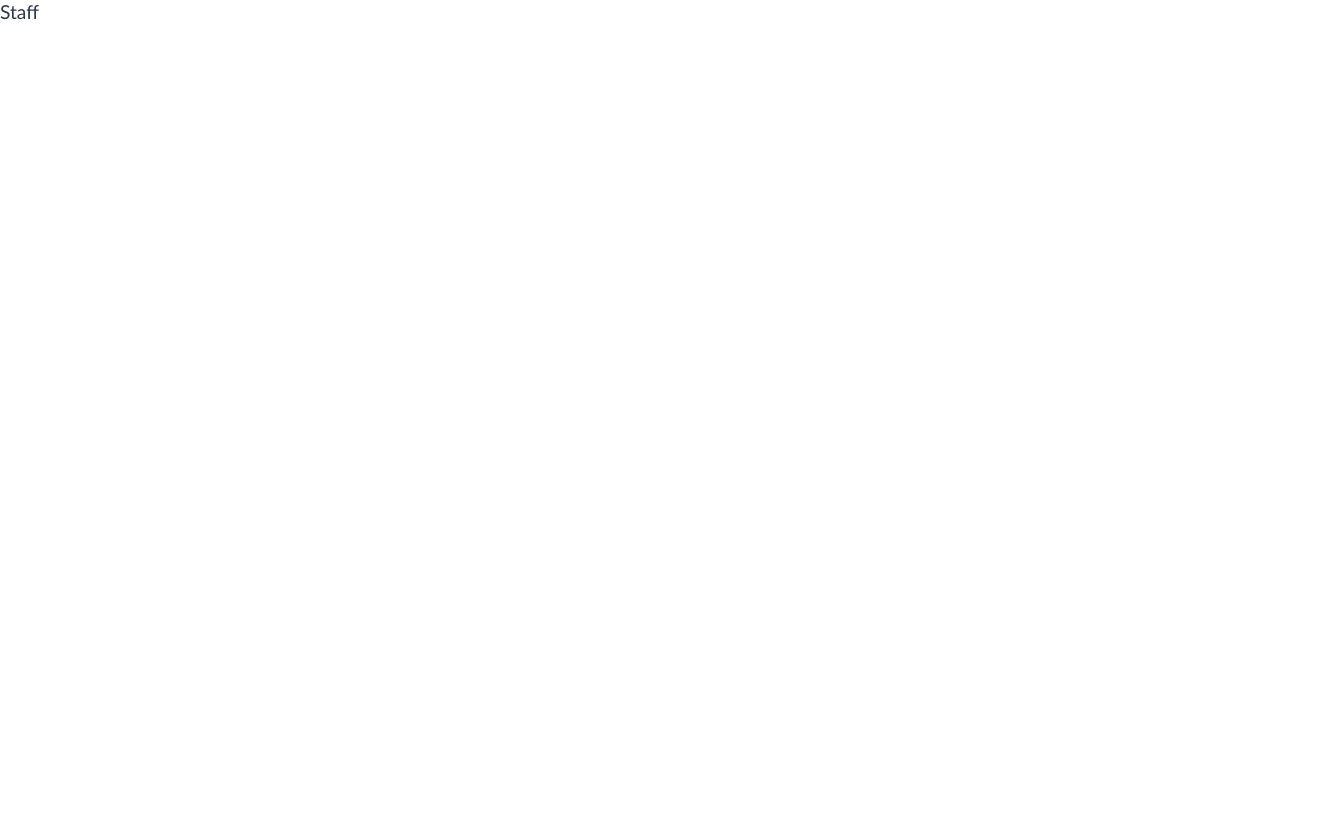
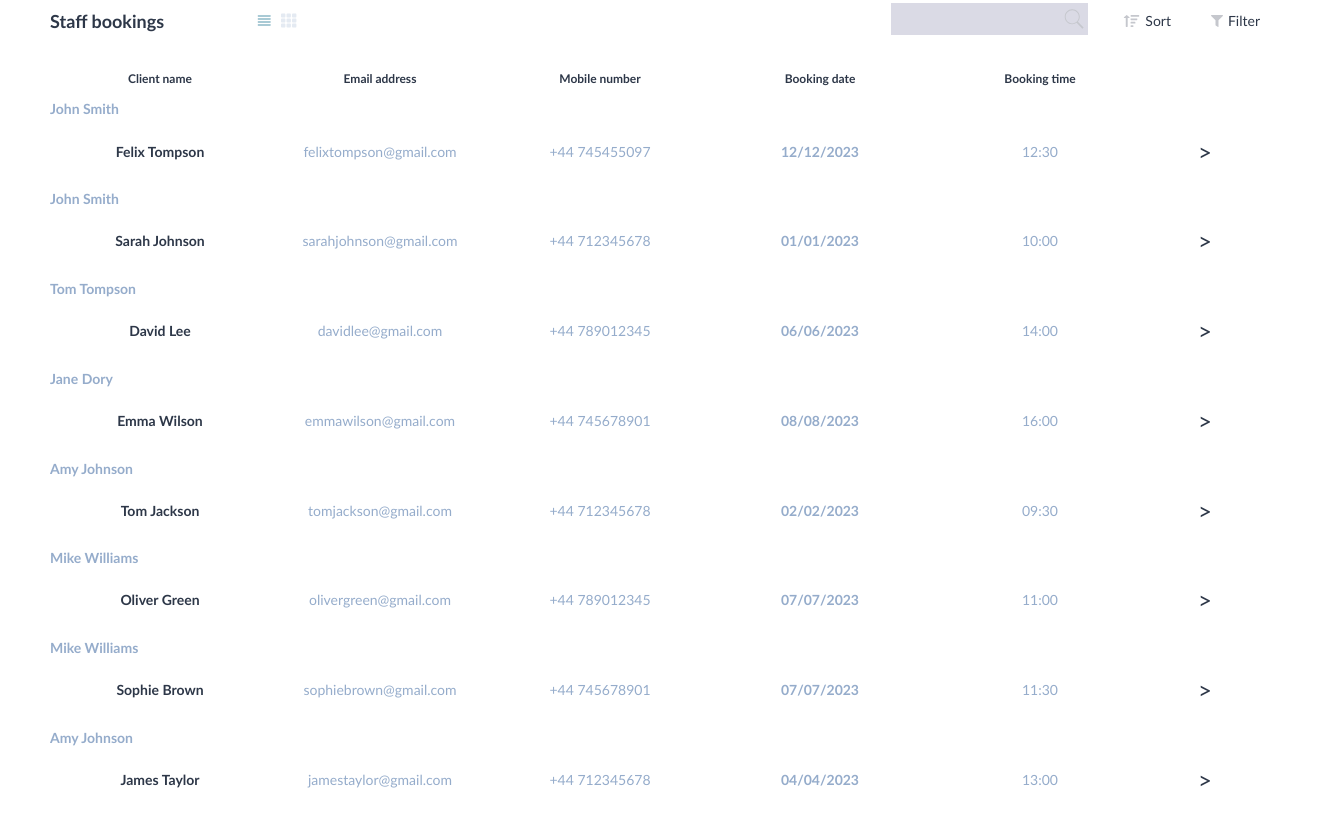
Before and after one commit to nology-tech/Tahiti-Client-Project, a React (Create React App) app: page /staff in a window 1280 px wide. Shown: the whole page, 1330 px wide, since content can reach past the window. Built offline with nearby package versions, Linux system fonts and the light colour scheme.

Commit message:
changed bookings, looping over staff bookings to get the booking they are assigned to

```diff
--- a/src/assets/data/mockData.js
+++ b/src/assets/data/mockData.js
@@ -10,11 +10,13 @@ const mockData = {
       mobileNumber: "+44 745455097",
       practitioner: "Jane Dow",
 
-      bookings: {
+      bookings: [
+        {
           practitioner: "John Smith",
           bookingDate: "12/12/2023",
           bookingTime: "12:30",
         },
+      ],
     },
     {
       name: "Sarah Johnson",
@@ -25,11 +27,13 @@ const mockData = {
       email: "sarahjohnson@gmail.com",
       mobileNumber: "+44 712345678",
 
-      bookings: {
+      bookings: [
+        {
           practitioner: "John Smith",
           bookingDate: "01/01/2023",
           bookingTime: "10:00",
         },
+      ],
     },
     {
       name: "David Lee",
@@ -40,11 +44,13 @@ const mockData = {
       email: "davidlee@gmail.com",
       mobileNumber: "+44 789012345",
 
-      bookings: {
+      bookings: [
+        {
           practitioner: "Tom Tompson",
           bookingDate: "06/06/2023",
           bookingTime: "14:00",
         },
+      ],
     },
     {
       name: "Emma Wilson",
@@ -55,11 +61,13 @@ const mockData = {
       email: "emmawilson@gmail.com",
       mobileNumber: "+44 745678901",
 
-      bookings: {
+      bookings: [
+        {
           practitioner: "Jane Dory",
           bookingDate: "08/08/2023",
           bookingTime: "16:00",
         },
+      ],
     },
     {
       name: "Tom Jackson",
@@ -70,11 +78,13 @@ const mockData = {
       email: "tomjackson@gmail.com",
       mobileNumber: "+44 712345678",
 
-      bookings: {
+      bookings: [
+        {
           practitioner: "Amy Johnson",
           bookingDate: "02/02/2023",
           bookingTime: "09:30",
         },
+      ],
     },
     {
       name: "Oliver Green",
@@ -85,11 +95,13 @@ const mockData = {
       email: "olivergreen@gmail.com",
       mobileNumber: "+44 789012345",
 
-      bookings: {
+      bookings: [
+        {
           practitioner: "Mike Williams",
           bookingDate: "07/07/2023",
           bookingTime: "11:00",
         },
+      ],
     },
     {
       name: "Sophie Brown",
@@ -100,11 +112,13 @@ const mockData = {
       email: "sophiebrown@gmail.com",
       mobileNumber: "+44 745678901",
 
-      bookings: {
+      bookings: [
+        {
           practitioner: "Mike Williams",
           bookingDate: "07/07/2023",
           bookingTime: "11:30",
         },
+      ],
     },
     {
       name: "James Taylor",
@@ -115,11 +129,13 @@ const mockData = {
       email: "jamestaylor@gmail.com",
       mobileNumber: "+44 712345678",
 
-      bookings: {
+      bookings: [
+        {
           practitioner: "Amy Johnson",
           bookingDate: "04/04/2023",
           bookingTime: "13:00",
         },
+      ],
     },
   ],
 
--- a/src/pages/Staff/Staff.jsx
+++ b/src/pages/Staff/Staff.jsx
@@ -1,9 +1,46 @@
-import React from 'react'
-import "./Staff.scss"
+import React from "react";
+import "./Staff.scss";
+import Table from "../../components/Table/Table";
+import TableCard from "../../components/TableCard/TableCard";
+import mockData from "../../assets/data/mockData";
+
 const Staff = () => {
+  const getData = mockData.clientData.map((client) => {
+    return client.bookings.map((booking, index) => {
+      return (
+        <div key={index}>
+          <h3 className="table-header" key={index}>
+            {booking.practitioner}
+          </h3>
+
+          <TableCard
+            key={index + 1}
+            item1={client.name}
+            item2={client.email}
+            item3={client.mobileNumber}
+            item4={booking.bookingDate}
+            item5={booking.bookingTime}
+          />
+        </div>
+      );
+    });
+  });
+
   return (
-    <div>Staff </div>
-  )
-}
+    <div>
+      <div>
+        <Table
+          title={"Staff bookings"}
+          column1={"Client name"}
+          column2={"Email address"}
+          column3={"Mobile number"}
+          column4={"Booking date"}
+          column5={"Booking time"}
+        />
+        {getData}
+      </div>
+    </div>
+  );
+};
 
-export default Staff
+export default Staff;
```
Lines whose indentation alone changed are shown as unchanged.
